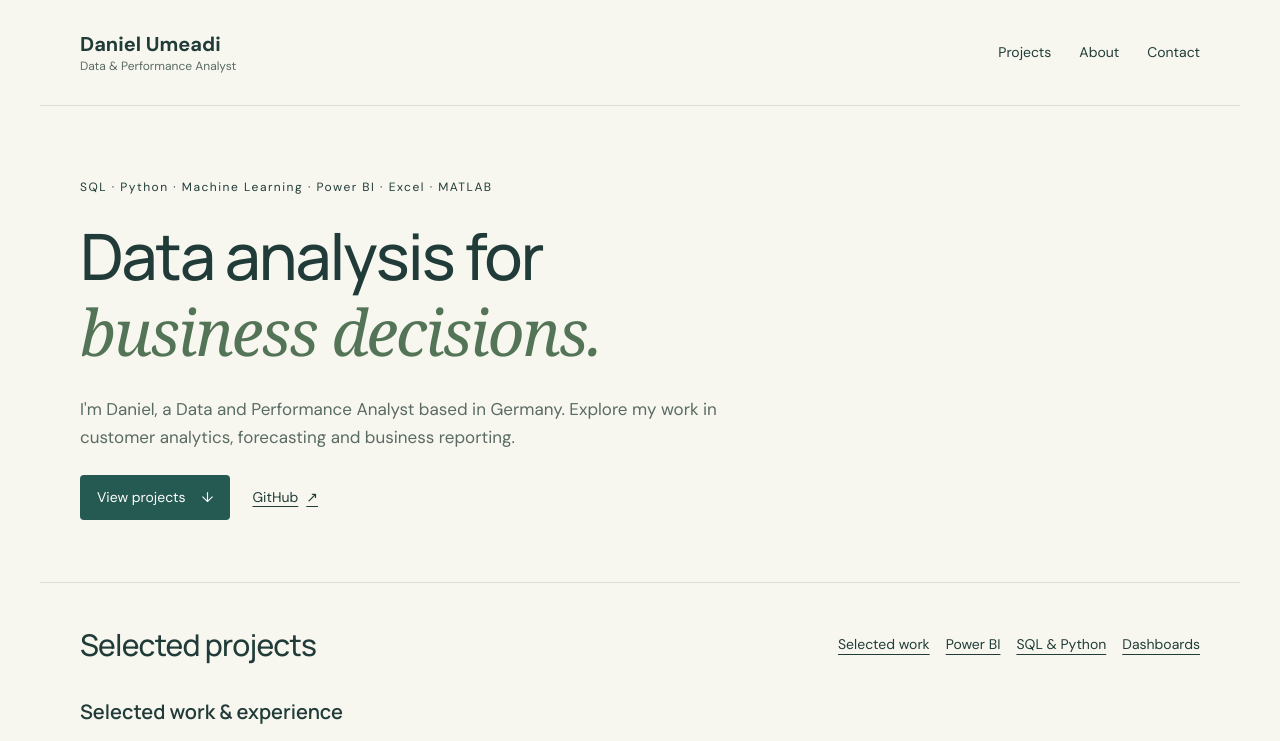
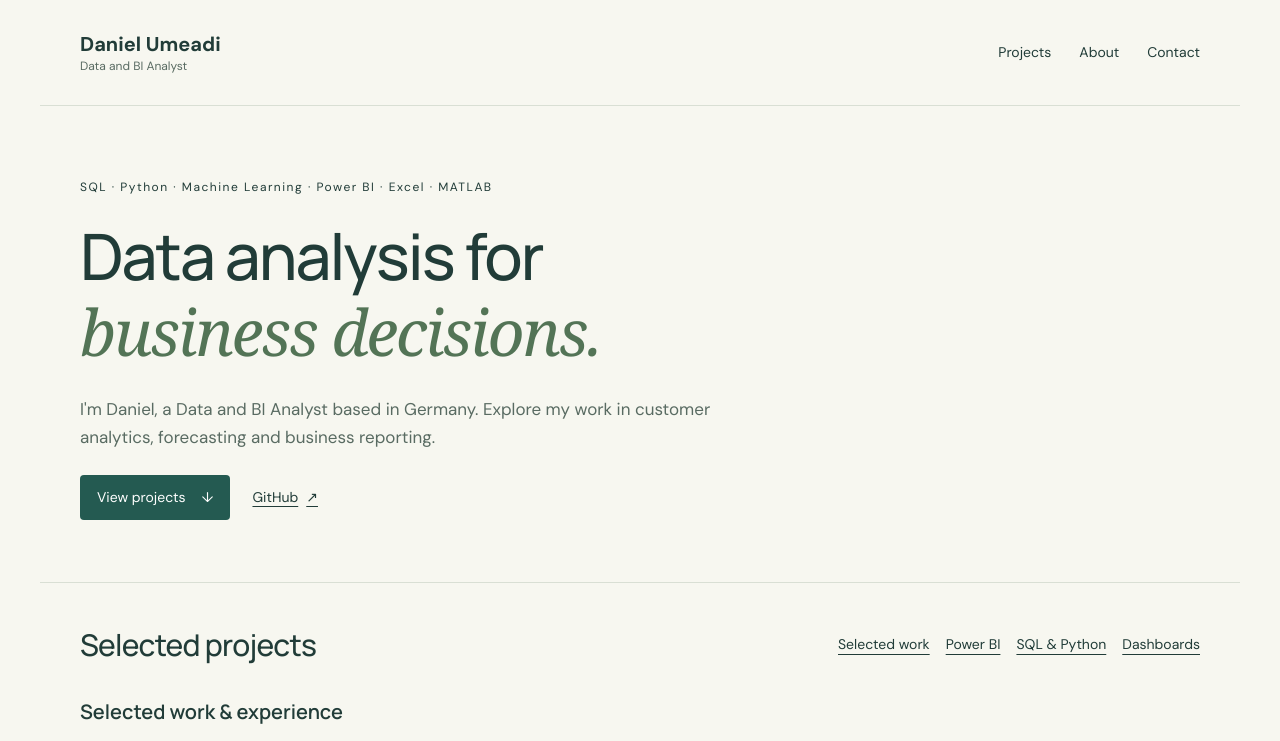
Before and after one commit to iDannie/iDannie.github.io, a plain HTML site: page index.html in a window 1280 px wide. Shown: the top 741 px of the page. Drawn offline with Linux system fonts and the light colour scheme.

Commit message:
Use Data and BI Analyst as portfolio title

```diff
--- a/index.html
+++ b/index.html
@@ -1,9 +1,9 @@
 <!doctype html>
 <html lang="en">
-<head><meta charset="utf-8"><meta name="viewport" content="width=device-width,initial-scale=1"><meta name="description" content="Daniel Umeadi, Data and Performance Analyst. Explore SQL, Python, Excel and Power BI projects."><meta name="theme-color" content="#19332f"><title>Daniel Umeadi — Data & Analytics</title><link rel="stylesheet" href="home.css?v=4"></head>
+<head><meta charset="utf-8"><meta name="viewport" content="width=device-width,initial-scale=1"><meta name="description" content="Daniel Umeadi, Data and BI Analyst. Explore SQL, Python, Excel and Power BI projects."><meta name="theme-color" content="#19332f"><title>Daniel Umeadi — Data & Analytics</title><link rel="stylesheet" href="home.css?v=4"></head>
 <body><a class="skip" href="#main">Skip to content</a>
-<header class="site-header"><a class="identity" href="#intro">Daniel Umeadi<span>Data &amp; Performance Analyst</span></a><nav aria-label="Main navigation"><a href="#portfolio">Projects</a><a href="#about">About</a><a href="#contact">Contact</a></nav></header>
-<main id="main"><section class="hero" id="intro"><p class="eyebrow">SQL · Python · Machine Learning · Power BI · Excel · MATLAB</p><h1>Data analysis for<br><em>business decisions.</em></h1><p class="intro">I'm Daniel, a Data and Performance Analyst based in Germany. Explore my work in customer analytics, forecasting and business reporting.</p><div class="hero-actions"><a class="action" href="#portfolio">View projects <span aria-hidden="true">↓</span></a><a class="secondary" href="https://github.com/iDannie">GitHub <span aria-hidden="true">↗</span></a></div></section>
+<header class="site-header"><a class="identity" href="#intro">Daniel Umeadi<span>Data and BI Analyst</span></a><nav aria-label="Main navigation"><a href="#portfolio">Projects</a><a href="#about">About</a><a href="#contact">Contact</a></nav></header>
+<main id="main"><section class="hero" id="intro"><p class="eyebrow">SQL · Python · Machine Learning · Power BI · Excel · MATLAB</p><h1>Data analysis for<br><em>business decisions.</em></h1><p class="intro">I'm Daniel, a Data and BI Analyst based in Germany. Explore my work in customer analytics, forecasting and business reporting.</p><div class="hero-actions"><a class="action" href="#portfolio">View projects <span aria-hidden="true">↓</span></a><a class="secondary" href="https://github.com/iDannie">GitHub <span aria-hidden="true">↗</span></a></div></section>
 <section class="work" id="portfolio" aria-labelledby="projects-title"><div class="section-heading"><h2 id="projects-title">Selected projects</h2><nav class="project-nav" aria-label="Project categories"><a href="#selected-work">Selected work</a><a href="#powerbi-projects">Power BI</a><a href="#sql-python-projects">SQL &amp; Python</a><a href="#maven-projects">Dashboards</a></nav></div>
 
 <section class="project-group original-work" id="selected-work"><h3 class="group-title">Selected work &amp; experience</h3><div class="project-grid">
@@ -29,6 +29,6 @@ learn = [
 <article class="project-card"><a class="preview" href="projects/vehicle-theft.html" aria-label="View New Zealand vehicle theft analysis"><img src="assets/maven/vehicle-theft.png" alt="New Zealand vehicle theft preview" loading="lazy" width="800" height="450"></a><div class="card-body"><p class="kind">Excel</p><h3><a href="projects/vehicle-theft.html">New Zealand vehicle theft</a></h3><p>Theft patterns by region, vehicle type and weekday.</p><div class="actions"><a class="action" href="projects/vehicle-theft.html">View analysis <span aria-hidden="true">↗</span></a><a class="secondary" href="projects/analysis/vehicle-theft-analysis.pdf">Analysis PDF <span aria-hidden="true">↗</span></a></div></div></article>
 <article class="project-card"><a class="preview" href="projects/road-safety.html" aria-label="View Nigeria road safety analysis"><img src="assets/maven/road-safety.png" alt="Nigeria road safety preview" loading="lazy" width="800" height="450"></a><div class="card-body"><p class="kind">Power BI</p><h3><a href="projects/road-safety.html">Nigeria road safety</a></h3><p>Crash factors, vehicle categories and reported casualties.</p><div class="actions"><a class="action" href="projects/road-safety.html">View analysis <span aria-hidden="true">↗</span></a><a class="secondary" href="projects/analysis/road-safety-analysis.pdf">Analysis PDF <span aria-hidden="true">↗</span></a></div></div></article>
 <article class="project-card"><a class="preview" href="projects/nigeria-economy.html" aria-label="View Nigeria economic indicators analysis"><img src="assets/maven/nigeria-economy.png" alt="Nigeria economic indicators preview" loading="lazy" width="800" height="450"></a><div class="card-body"><p class="kind">Power BI</p><h3><a href="projects/nigeria-economy.html">Nigeria economic indicators</a></h3><p>Sector trends and macroeconomic indicators over time.</p><div class="actions"><a class="action" href="projects/nigeria-economy.html">View analysis <span aria-hidden="true">↗</span></a><a class="secondary" href="projects/analysis/nigeria-economy-analysis.pdf">Analysis PDF <span aria-hidden="true">↗</span></a></div></div></article></div></section></section>
-<section class="about" id="about"><h2>About me</h2><div><p>Data and Performance Analyst with experience turning operational and business data into KPIs, dashboards, reports, and actionable recommendations. Skilled in SQL, Python, Excel, Power BI, Tableau, PostgreSQL, BigQuery, Pandas, NumPy, Matplotlib, Seaborn, Plotly, scikit-learn, and XGBoost. Experienced in data analysis, machine learning, performance measurement, dashboard development, hypothesis testing, stakeholder reporting, and data-driven decision support. Strong communication and training background with experience translating analytical findings for technical and non-technical audiences.</p></div></section>
+<section class="about" id="about"><h2>About me</h2><div><p>Data and BI Analyst with experience turning operational and business data into KPIs, dashboards, reports, and actionable recommendations. Skilled in SQL, Python, Excel, Power BI, Tableau, PostgreSQL, BigQuery, Pandas, NumPy, Matplotlib, Seaborn, Plotly, scikit-learn, and XGBoost. Experienced in data analysis, machine learning, performance measurement, dashboard development, hypothesis testing, stakeholder reporting, and data-driven decision support. Strong communication and training background with experience translating analytical findings for technical and non-technical audiences.</p></div></section>
 <section class="contact" id="contact"><div><h2>Let's connect</h2><p>For analytics roles, projects and professional enquiries.</p></div><div class="contact-links"><a href="mailto:Umeadi.dandy@gmail.com">Umeadi.dandy@gmail.com ↗</a><a href="https://www.linkedin.com/in/umeadidaniel/">LinkedIn ↗</a><a href="https://github.com/iDannie">GitHub ↗</a></div></section>
 </main><footer><span>© 2026 Daniel Umeadi</span><a href="#intro">Back to top ↑</a></footer></body></html>
```
